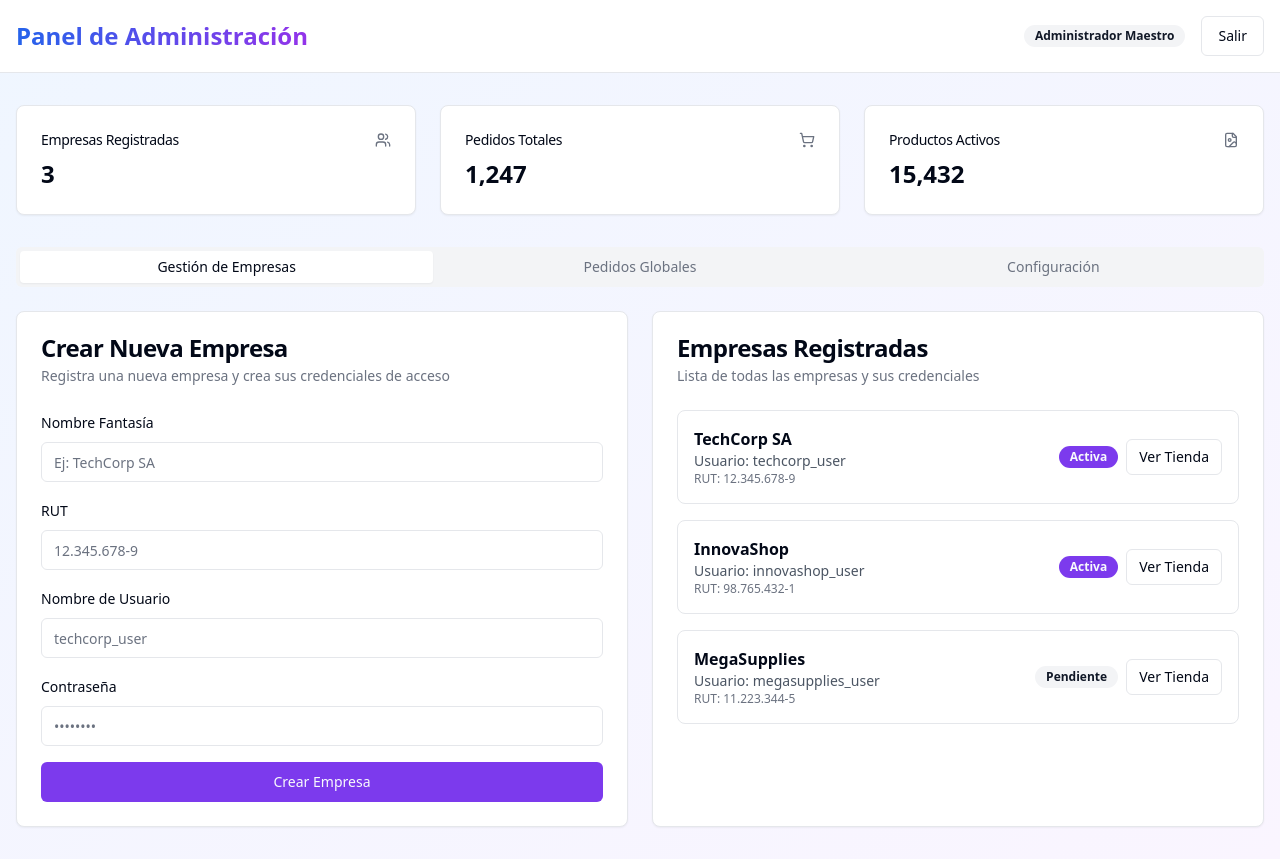
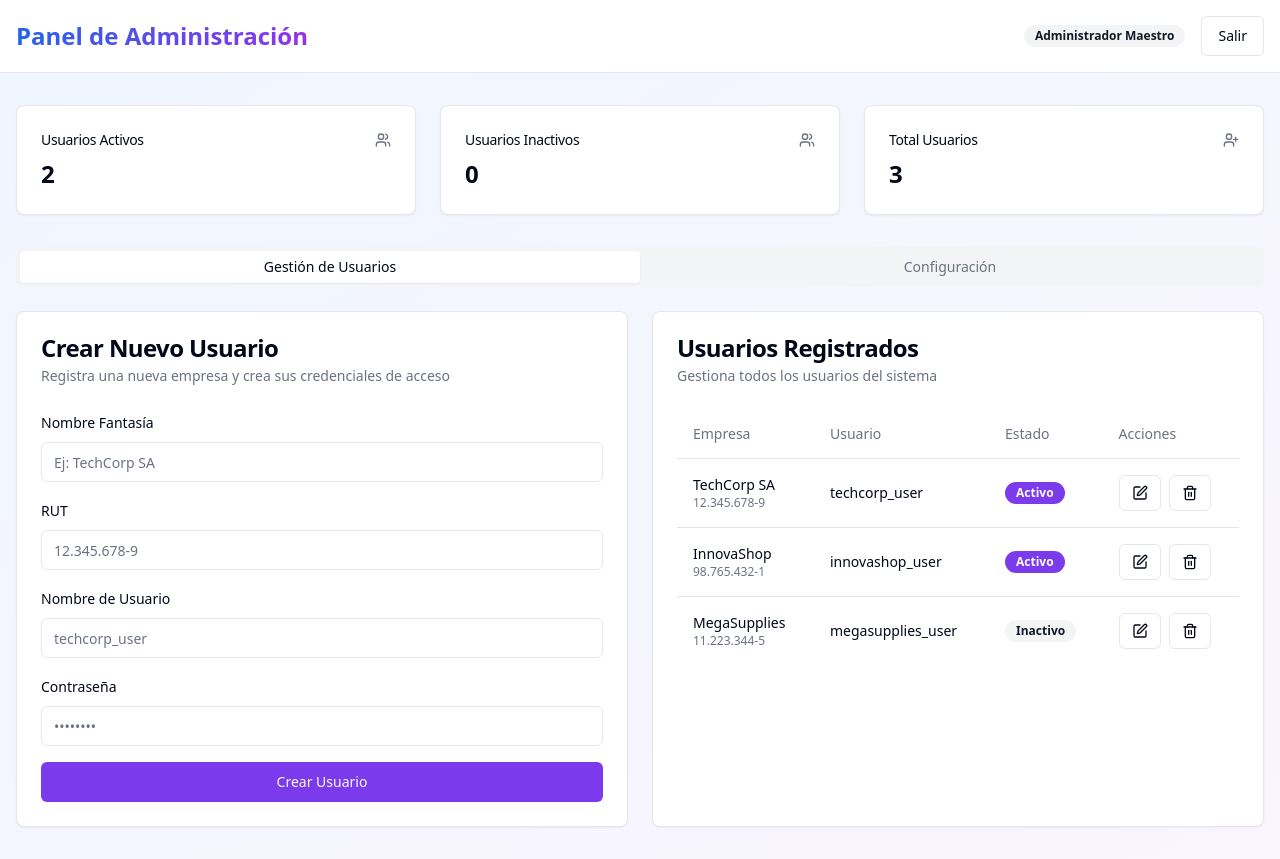
Before and after one commit to Deluxsenseye/market-hub-select, a React (Vite) app: page /admin in a window 1280 px wide. Built offline with nearby package versions, Linux system fonts and the light colour scheme.

Commit message:
feat: Implement user management and product filtering
The admin panel now allows user modification (create, edit, delete).
Added product filtering by name in the user's view.

```diff
--- a/src/pages/AdminDashboard.tsx
+++ b/src/pages/AdminDashboard.tsx
@@ -1,3 +1,4 @@
+
 import { useState } from "react";
 import { Button } from "@/components/ui/button";
 import { Card, CardContent, CardDescription, CardHeader, CardTitle } from "@/components/ui/card";
@@ -5,9 +6,17 @@ import { Input } from "@/components/ui/input";
 import { Label } from "@/components/ui/label";
 import { Tabs, TabsContent, TabsList, TabsTrigger } from "@/components/ui/tabs";
 import { Badge } from "@/components/ui/badge";
-import { Users, ShoppingCart, FileImage } from "lucide-react";
+import { Users, Settings, Trash2, Edit, UserPlus } from "lucide-react";
 import { useNavigate } from "react-router-dom";
 import { useToast } from "@/hooks/use-toast";
+import {
+  Table,
+  TableBody,
+  TableCell,
+  TableHead,
+  TableHeader,
+  TableRow,
+} from "@/components/ui/table";
 
 const AdminDashboard = () => {
   const [companies, setCompanies] = useState([
@@ -23,13 +32,14 @@ const AdminDashboard = () => {
     password: ""
   });
 
+  const [editingCompany, setEditingCompany] = useState(null);
+
   const navigate = useNavigate();
   const { toast } = useToast();
 
   const handleCreateCompany = (e: React.FormEvent) => {
     e.preventDefault();
 
-    // Validar que el usuario no exista
     const userExists = companies.some(company => company.username === newCompany.username);
     if (userExists) {
       toast({
@@ -48,15 +58,51 @@ const AdminDashboard = () => {
     setCompanies([...companies, company]);
     setNewCompany({ name: "", rut: "", username: "", password: "" });
     toast({
-      title: "Empresa creada",
-      description: `${newCompany.name} con usuario "${newCompany.username}" ha sido registrada exitosamente`,
+      title: "Usuario creado",
+      description: `${newCompany.name} con usuario "${newCompany.username}" ha sido registrado exitosamente`,
+    });
+  };
+
+  const handleEditCompany = (company) => {
+    setEditingCompany({...company});
+  };
+
+  const handleUpdateCompany = (e: React.FormEvent) => {
+    e.preventDefault();
+    setCompanies(companies.map(company =>
+      company.id === editingCompany.id ? editingCompany : company
+    ));
+    setEditingCompany(null);
+    toast({
+      title: "Usuario actualizado",
+      description: "Los datos del usuario han sido actualizados exitosamente",
+    });
+  };
+
+  const handleToggleStatus = (id: number) => {
+    setCompanies(companies.map(company =>
+      company.id === id
+        ? { ...company, status: company.status === 'active' ? 'inactive' : 'active' }
+        : company
+    ));
+    toast({
+      title: "Estado actualizado",
+      description: "El estado del usuario ha sido modificado",
+    });
+  };
+
+  const handleDeleteCompany = (id: number) => {
+    setCompanies(companies.filter(company => company.id !== id));
+    toast({
+      title: "Usuario eliminado",
+      description: "El usuario ha sido eliminado del sistema",
     });
   };
 
   const stats = [
-    { title: "Empresas Registradas", value: companies.length, icon: Users },
-    { title: "Pedidos Totales", value: "1,247", icon: ShoppingCart },
-    { title: "Productos Activos", value: "15,432", icon: FileImage },
+    { title: "Usuarios Activos", value: companies.filter(c => c.status === 'active').length, icon: Users },
+    { title: "Usuarios Inactivos", value: companies.filter(c => c.status === 'inactive').length, icon: Users },
+    { title: "Total Usuarios", value: companies.length, icon: UserPlus },
   ];
 
   return (
@@ -93,31 +139,33 @@ const AdminDashboard = () => {
         </div>
 
         {/* Main Content */}
-        <Tabs defaultValue="companies" className="space-y-6">
-          <TabsList className="grid w-full grid-cols-3">
-            <TabsTrigger value="companies">Gestión de Empresas</TabsTrigger>
-            <TabsTrigger value="orders">Pedidos Globales</TabsTrigger>
+        <Tabs defaultValue="users" className="space-y-6">
+          <TabsList className="grid w-full grid-cols-2">
+            <TabsTrigger value="users">Gestión de Usuarios</TabsTrigger>
             <TabsTrigger value="settings">Configuración</TabsTrigger>
           </TabsList>
 
-          <TabsContent value="companies" className="space-y-6">
+          <TabsContent value="users" className="space-y-6">
             <div className="grid lg:grid-cols-2 gap-6">
-              {/* Create Company */}
+              {/* Create/Edit User */}
               <Card>
                 <CardHeader>
-                  <CardTitle>Crear Nueva Empresa</CardTitle>
+                  <CardTitle>{editingCompany ? 'Editar Usuario' : 'Crear Nuevo Usuario'}</CardTitle>
                   <CardDescription>
-                    Registra una nueva empresa y crea sus credenciales de acceso
+                    {editingCompany ? 'Modifica los datos del usuario' : 'Registra una nueva empresa y crea sus credenciales de acceso'}
                   </CardDescription>
                 </CardHeader>
                 <CardContent>
-                  <form onSubmit={handleCreateCompany} className="space-y-4">
+                  <form onSubmit={editingCompany ? handleUpdateCompany : handleCreateCompany} className="space-y-4">
                     <div className="space-y-2">
                       <Label htmlFor="name">Nombre Fantasía</Label>
                       <Input
                         id="name"
-                        value={newCompany.name}
-                        onChange={(e) => setNewCompany({...newCompany, name: e.target.value})}
+                        value={editingCompany ? editingCompany.name : newCompany.name}
+                        onChange={(e) => editingCompany
+                          ? setEditingCompany({...editingCompany, name: e.target.value})
+                          : setNewCompany({...newCompany, name: e.target.value})
+                        }
                         placeholder="Ej: TechCorp SA"
                         required
                       />
@@ -126,8 +174,11 @@ const AdminDashboard = () => {
                       <Label htmlFor="rut">RUT</Label>
                       <Input
                         id="rut"
-                        value={newCompany.rut}
-                        onChange={(e) => setNewCompany({...newCompany, rut: e.target.value})}
+                        value={editingCompany ? editingCompany.rut : newCompany.rut}
+                        onChange={(e) => editingCompany
+                          ? setEditingCompany({...editingCompany, rut: e.target.value})
+                          : setNewCompany({...newCompany, rut: e.target.value})
+                        }
                         placeholder="12.345.678-9"
                         required
                       />
@@ -136,8 +187,11 @@ const AdminDashboard = () => {
                       <Label htmlFor="username">Nombre de Usuario</Label>
                       <Input
                         id="username"
-                        value={newCompany.username}
-                        onChange={(e) => setNewCompany({...newCompany, username: e.target.value})}
+                        value={editingCompany ? editingCompany.username : newCompany.username}
+                        onChange={(e) => editingCompany
+                          ? setEditingCompany({...editingCompany, username: e.target.value})
+                          : setNewCompany({...newCompany, username: e.target.value})
+                        }
                         placeholder="techcorp_user"
                         required
                       />
@@ -147,68 +201,91 @@ const AdminDashboard = () => {
                       <Input
                         id="password"
                         type="password"
-                        value={newCompany.password}
-                        onChange={(e) => setNewCompany({...newCompany, password: e.target.value})}
+                        value={editingCompany ? editingCompany.password || '' : newCompany.password}
+                        onChange={(e) => editingCompany
+                          ? setEditingCompany({...editingCompany, password: e.target.value})
+                          : setNewCompany({...newCompany, password: e.target.value})
+                        }
                         placeholder="••••••••"
-                        required
+                        required={!editingCompany}
                       />
                     </div>
-                    <Button type="submit" className="w-full">
-                      Crear Empresa
+                    <div className="flex space-x-2">
+                      <Button type="submit" className="flex-1">
+                        {editingCompany ? 'Actualizar Usuario' : 'Crear Usuario'}
                       </Button>
+                      {editingCompany && (
+                        <Button type="button" variant="outline" onClick={() => setEditingCompany(null)}>
+                          Cancelar
+                        </Button>
+                      )}
+                    </div>
                   </form>
                 </CardContent>
               </Card>
 
-              {/* Companies List */}
+              {/* Users Table */}
               <Card>
                 <CardHeader>
-                  <CardTitle>Empresas Registradas</CardTitle>
+                  <CardTitle>Usuarios Registrados</CardTitle>
                   <CardDescription>
-                    Lista de todas las empresas y sus credenciales
+                    Gestiona todos los usuarios del sistema
                   </CardDescription>
                 </CardHeader>
                 <CardContent>
-                  <div className="space-y-4">
+                  <Table>
+                    <TableHeader>
+                      <TableRow>
+                        <TableHead>Empresa</TableHead>
+                        <TableHead>Usuario</TableHead>
+                        <TableHead>Estado</TableHead>
+                        <TableHead>Acciones</TableHead>
+                      </TableRow>
+                    </TableHeader>
+                    <TableBody>
                       {companies.map((company) => (
-                      <div key={company.id} className="flex items-center justify-between p-4 border rounded-lg">
+                        <TableRow key={company.id}>
+                          <TableCell>
                             <div>
-                          <h4 className="font-semibold">{company.name}</h4>
-                          <p className="text-sm text-gray-600">Usuario: {company.username}</p>
-                          <p className="text-xs text-gray-500">RUT: {company.rut}</p>
+                              <p className="font-medium">{company.name}</p>
+                              <p className="text-xs text-gray-500">{company.rut}</p>
                             </div>
-                        <div className="flex items-center space-x-2">
-                          <Badge variant={company.status === 'active' ? 'default' : 'secondary'}>
-                            {company.status === 'active' ? 'Activa' : 'Pendiente'}
+                          </TableCell>
+                          <TableCell>{company.username}</TableCell>
+                          <TableCell>
+                            <Badge
+                              variant={company.status === 'active' ? 'default' : 'secondary'}
+                              className="cursor-pointer"
+                              onClick={() => handleToggleStatus(company.id)}
+                            >
+                              {company.status === 'active' ? 'Activo' : 'Inactivo'}
                             </Badge>
-                          <Button size="sm" variant="outline">
-                            Ver Tienda
+                          </TableCell>
+                          <TableCell>
+                            <div className="flex space-x-2">
+                              <Button
+                                size="sm"
+                                variant="outline"
+                                onClick={() => handleEditCompany(company)}
+                              >
+                                <Edit className="w-4 h-4" />
+                              </Button>
+                              <Button
+                                size="sm"
+                                variant="outline"
+                                onClick={() => handleDeleteCompany(company.id)}
+                              >
+                                <Trash2 className="w-4 h-4" />
                               </Button>
                             </div>
-                      </div>
+                          </TableCell>
+                        </TableRow>
                       ))}
-                  </div>
+                    </TableBody>
+                  </Table>
                 </CardContent>
               </Card>
             </div>
-          </TabsContent>
-
-          <TabsContent value="orders">
-            <Card>
-              <CardHeader>
-                <CardTitle>Pedidos Globales</CardTitle>
-                <CardDescription>
-                  Visualiza todos los pedidos de todas las empresas
-                </CardDescription>
-              </CardHeader>
-              <CardContent>
-                <div className="text-center py-8">
-                  <ShoppingCart className="w-12 h-12 text-gray-400 mx-auto mb-4" />
-                  <p className="text-gray-600">Panel de pedidos globales en desarrollo</p>
-                  <p className="text-sm text-gray-500">Aquí verás estadísticas y reportes de ventas</p>
-                </div>
-              </CardContent>
-            </Card>
           </TabsContent>
 
           <TabsContent value="settings">
@@ -224,7 +301,7 @@ const AdminDashboard = () => {
                   <div>
                     <Label htmlFor="platform-logo">Logo de la Plataforma</Label>
                     <div className="mt-2 p-4 border-2 border-dashed border-gray-300 rounded-lg text-center">
-                      <FileImage className="w-12 h-12 text-gray-400 mx-auto mb-2" />
+                      <Settings className="w-12 h-12 text-gray-400 mx-auto mb-2" />
                       <p className="text-sm text-gray-600">Haz clic para cargar tu logo</p>
                     </div>
                   </div>
--- a/src/pages/CompanyDashboard.tsx
+++ b/src/pages/CompanyDashboard.tsx
@@ -1,4 +1,3 @@
-
 import { useState } from "react";
 import { Button } from "@/components/ui/button";
 import { Card, CardContent, CardDescription, CardHeader, CardTitle } from "@/components/ui/card";
@@ -6,7 +5,7 @@ import { Input } from "@/components/ui/input";
 import { Label } from "@/components/ui/label";
 import { Tabs, TabsContent, TabsList, TabsTrigger } from "@/components/ui/tabs";
 import { Badge } from "@/components/ui/badge";
-import { FileImage, ShoppingCart, Users, User } from "lucide-react";
+import { FileImage, ShoppingCart, Users, User, Search } from "lucide-react";
 import { useNavigate } from "react-router-dom";
 import { useToast } from "@/hooks/use-toast";
 
@@ -15,6 +14,9 @@ const CompanyDashboard = () => {
     { id: 1, name: "Laptop HP ProBook", price: 850000, stock: 15, image: null },
     { id: 2, name: "Monitor Samsung 24''", price: 180000, stock: 8, image: null },
     { id: 3, name: "Teclado Mecánico RGB", price: 45000, stock: 25, image: null },
+    { id: 4, name: "Mouse Logitech Inalámbrico", price: 35000, stock: 12, image: null },
+    { id: 5, name: "Impresora HP LaserJet", price: 220000, stock: 5, image: null },
+    { id: 6, name: "Webcam Logitech HD", price: 75000, stock: 18, image: null },
   ]);
 
   const [orders, setOrders] = useState([
@@ -22,6 +24,8 @@ const CompanyDashboard = () => {
     { id: 2, customer: "María González", items: 1, total: 850000, status: "completed", date: "2024-01-14" },
     { id: 3, customer: "Carlos López", items: 2, total: 225000, status: "processing", date: "2024-01-13" },
   ]);
+
+  const [searchTerm, setSearchTerm] = useState("");
 
   const navigate = useNavigate();
   const { toast } = useToast();
@@ -31,6 +35,11 @@ const CompanyDashboard = () => {
     rut: "12.345.678-9",
     storeUrl: "https://marketplace.com/store/techcorp"
   };
+
+  // Filter products based on search term
+  const filteredProducts = products.filter(product =>
+    product.name.toLowerCase().includes(searchTerm.toLowerCase())
+  );
 
   const handleFileUpload = (event: React.ChangeEvent<HTMLInputElement>) => {
     const file = event.target.files?.[0];
@@ -124,8 +133,22 @@ const CompanyDashboard = () => {
                 </CardDescription>
               </CardHeader>
               <CardContent>
+                {/* Search Filter */}
+                <div className="mb-6">
+                  <div className="relative">
+                    <Search className="absolute left-3 top-1/2 transform -translate-y-1/2 text-gray-400 w-4 h-4" />
+                    <Input
+                      placeholder="Buscar productos por nombre..."
+                      value={searchTerm}
+                      onChange={(e) => setSearchTerm(e.target.value)}
+                      className="pl-10"
+                    />
+                  </div>
+                </div>
+
                 <div className="space-y-4">
-                  {products.map((product) => (
+                  {filteredProducts.length > 0 ? (
+                    filteredProducts.map((product) => (
                       <div key={product.id} className="flex items-center justify-between p-4 border rounded-lg">
                         <div className="flex items-center space-x-4">
                           <div className="w-16 h-16 bg-gray-200 rounded-lg flex items-center justify-center">
@@ -142,7 +165,14 @@ const CompanyDashboard = () => {
                           <Button size="sm" variant="outline">Eliminar</Button>
                         </div>
                       </div>
-                  ))}
+                    ))
+                  ) : (
+                    <div className="text-center py-8">
+                      <FileImage className="w-12 h-12 text-gray-400 mx-auto mb-4" />
+                      <p className="text-gray-600">No se encontraron productos que coincidan con tu búsqueda</p>
+                      <p className="text-sm text-gray-500">Intenta con otro término de búsqueda</p>
+                    </div>
+                  )}
                 </div>
                 <Button className="w-full mt-4">Agregar Producto Manual</Button>
               </CardContent>
```
Lines whose indentation alone changed are shown as unchanged.
